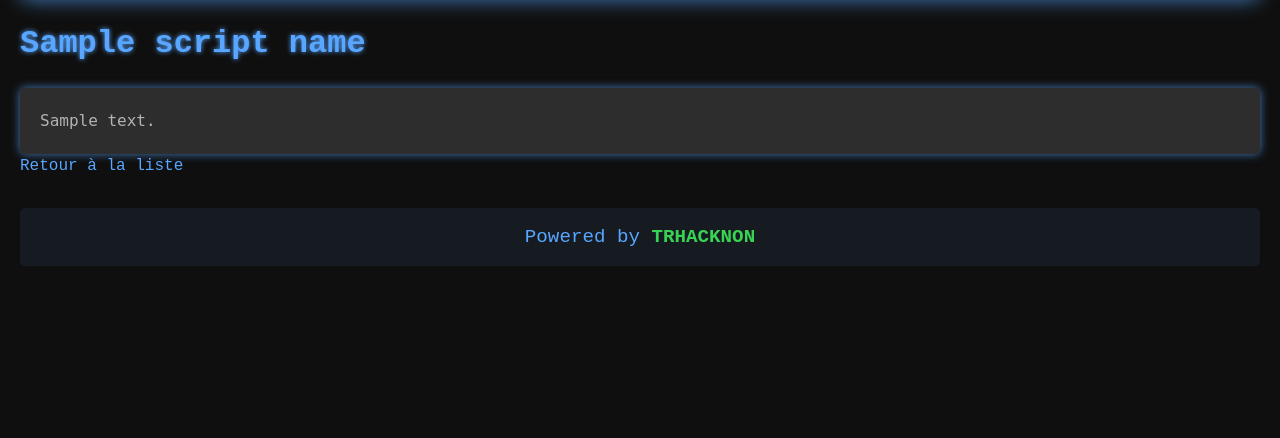
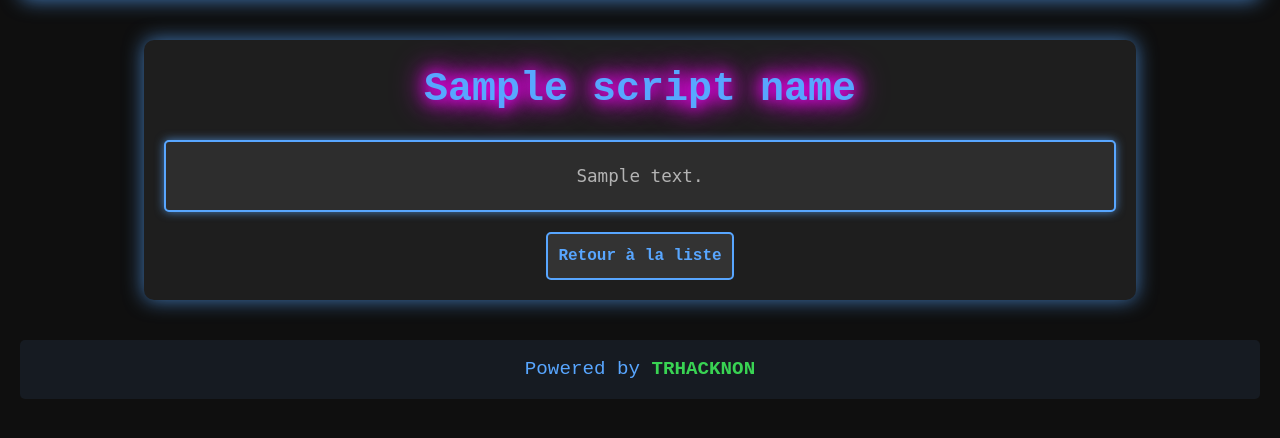
Before and after one commit to tucommenceapousser/nseweb, a Flask app: template templates/script_details.html in a window 1280 px wide. Shown: the part 126-564 px from the top of the page. Run offline with Flask 3, Linux system fonts and the light colour scheme; the template is opened without the code that fills it: most values are stand-ins (such as "Sample title", 1, 10 or a date in 2020).

Commit message:
Update script_details.html

```diff
--- a/templates/script_details.html
+++ b/templates/script_details.html
@@ -1,9 +1,9 @@
 {% extends "base.html" %}
 
 {% block content %}
-<section>
-    <h2>{{ script_name }}</h2>
-    <pre>{{ content }}</pre>
-    <a href="/">Retour à la liste</a>
+<section class="script-detail">
+    <h2 class="script-title highlight">{{ script_name }}</h2>
+    <pre class="script-content highlight-text">{{ content }}</pre>
+    <a href="/" class="back-link">Retour à la liste</a>
 </section>
 {% endblock %}
```
